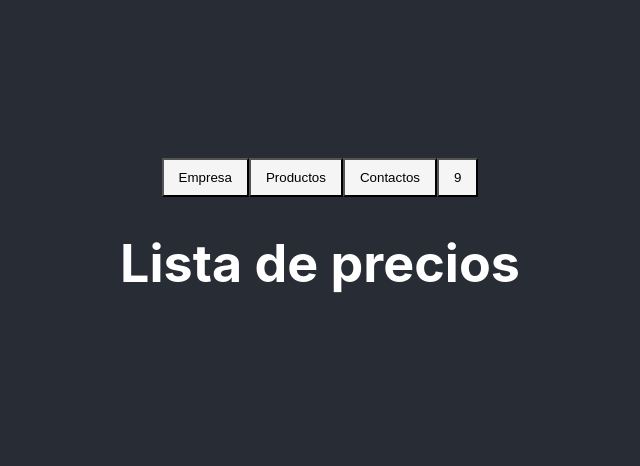
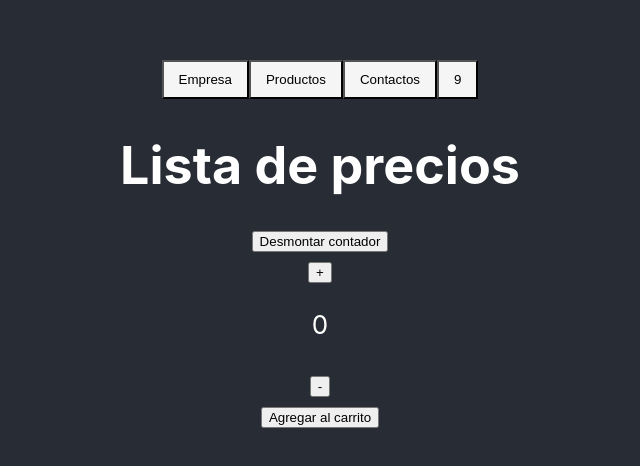
Before and after one commit to ClaudioBeron/Carnes, a React (Create React App) app: page / in a window 1280 px wide. Shown: the part 156-622 px from the top of the page, without its empty margins (320-960 px from the left). Built offline with nearby package versions, Linux system fonts and the light colour scheme.

Commit message:
cree el componente counter oara hacer el contador

```diff
--- a/src/App.js
+++ b/src/App.js
@@ -2,20 +2,29 @@ import logo from './logo.svg';
 import './App.css';
 import NavBar from './Components/NavBar/NavBar';
 import ItemListContainer from './Components/listaDeitems/ItemListContainer';
+import Counter from './Components/Counter/itemCount';
+import { useState } from 'react';
+
 
 
 
 function App() {
+  const [show ,setShow] = useState (true)
+
+  const handleOnAdd =(quantity) => {
+    console.log (`se agregaron ${quantity} productos `)
+  }
+
+
   return (
+
     <div className="App">
       <header className="App-header">
-        <NavBar />
+      <NavBar />
+       <ItemListContainer greeting={`Lista de precios`}/>
 
-
-
-
-    <ItemListContainer greeting={`Lista de precios`}/>
-
+    <button onClick ={()  => setShow(!show)}>{show ? `Desmontar contador` : `Montar contador`}</button>
+    {show ? <Counter  initial ={0} stock ={10} onAdd={ handleOnAdd}/>:null }
 
 
       </header>
--- /dev/null
+++ b/src/Components/Counter/itemCount.js
@@ -0,0 +1,37 @@
+import {useState} from "react"
+
+
+const Counter = ({initial ,stock ,onAdd}) =>{
+
+    const[count ,setCount]=useState (0)
+
+
+
+
+
+     const decrement =() =>{
+        if (count > -10){
+        setCount(count-1)
+        }
+     }
+
+     const increment =()  =>{
+         if(count < 10){
+         setCount(count +1)
+         }
+     }
+
+     return(
+     <div>
+         <button onClick = {increment} > + </button>
+         <p> {count}</p>
+         <button onClick ={decrement} >- </button>
+         <div><button onClick={() => onAdd (count)}> Agregar al carrito </button></div>
+         </div>
+
+     )
+
+
+}
+
+export default Counter
```
